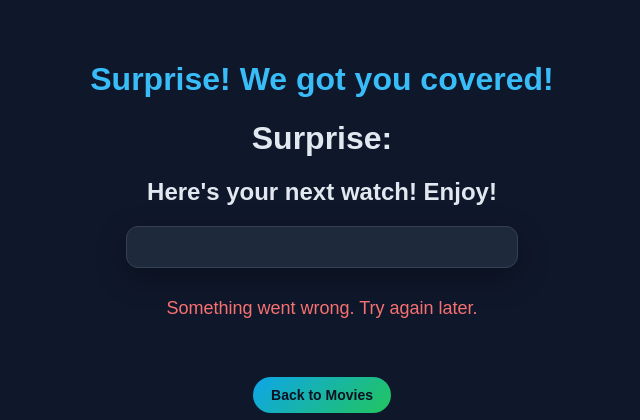
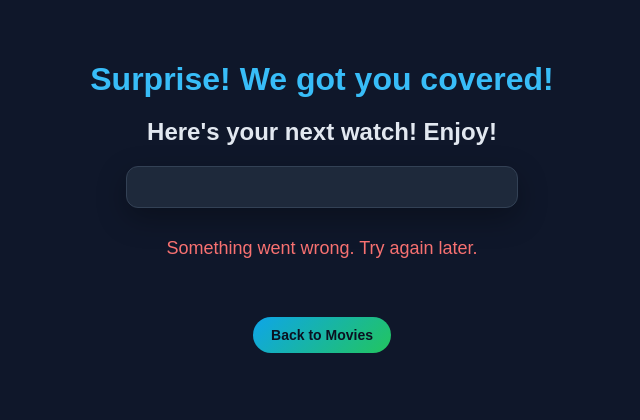
Before and after one commit to Cyrus9720/APIApp, a FastAPI app: template templates/surprise.html in a window 1280 px wide. Shown: the top 420 px of the page, without its empty margins (318-958 px from the left). Run offline with FastAPI, Linux system fonts and the light colour scheme; the template is opened without the code that fills it, so the values that code supplies are empty.

Commit message:
surprise.html: static header removed
No need for that.

```diff
--- a/templates/surprise.html
+++ b/templates/surprise.html
@@ -11,8 +11,6 @@
 
     <!-- Header text (genre-based message??????????? static if I can't figure it out) -->
     <h1 id="surprise-header" class="fade"></h1>
-    <!-- Static version: gonna remove if above doesn't work.''-->
-     <h1>Surprise:</h1>
     <h2>Here's your next watch! Enjoy!</h2>
 
     <!-- Movie card -->
```
